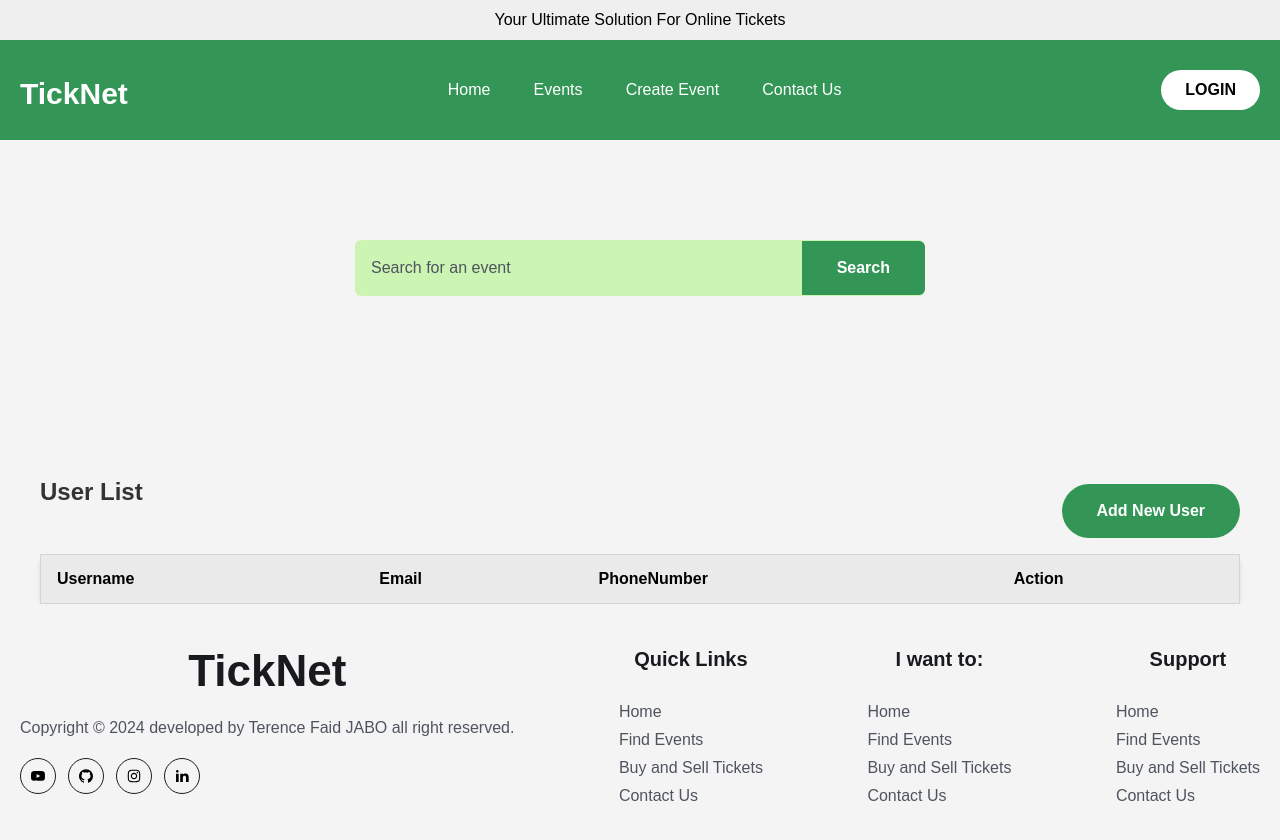
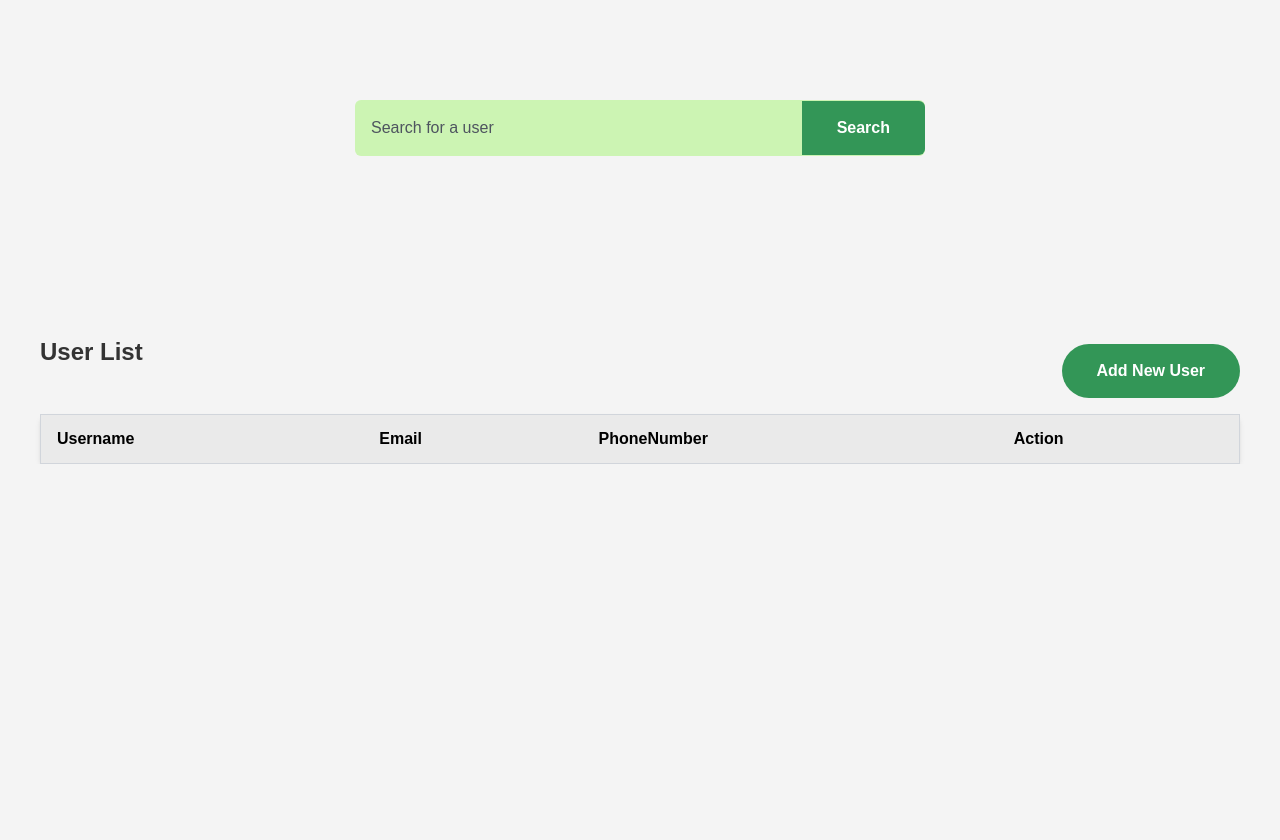
Before and after one commit to faid-terence/Event-Ease-V1.2, a React (Vite) app: page /all-users in a window 1280 px wide. Shown: the top 840 px of the page. After the commit the page ends 800 px from the top, so only its background shows below. Built offline with nearby package versions, Linux system fonts and the light colour scheme.

Commit message:
feat(dashboard): exclude header and footer

```diff
--- a/src/components/Dashboard/Users/Users.jsx
+++ b/src/components/Dashboard/Users/Users.jsx
@@ -29,7 +29,7 @@ const Users = () => {
         <input
           type="search"
           className="py-4 pl-4 pr-2 bg-transparent w-full focus:outline-none cursor-pointer placeholder:text-textColor"
-          placeholder="Search for an event"
+          placeholder="Search for a user"
         />
         <button className="btn mt-0 rounded-[0px] rounded-r-md  ">
           Search
--- a/src/components/Layout/layout.jsx
+++ b/src/components/Layout/layout.jsx
@@ -16,7 +16,8 @@ export const Layout = () => {
     location.pathname === "/verify-email" ||
     location.pathname === "/auth/email-verified/:verifcationToken" ||
     location.pathname === "/dahboard-tickets" ||
-    location.pathname === "/profile";
+    location.pathname === "/profile" ||
+    location.pathname === "/all-users";
 
   const excludeFooter =
     location.pathname === "/dashboard" ||
@@ -25,7 +26,8 @@ export const Layout = () => {
     location.pathname === "/my-events" ||
     location.pathname === "/auth/email-verified/:verifcationToken" ||
     location.pathname === "/dahboard-tickets" ||
-    location.pathname === "/profile";
+    location.pathname === "/profile" ||
+    location.pathname === "/all-users";
 
   return (
     <>
```
